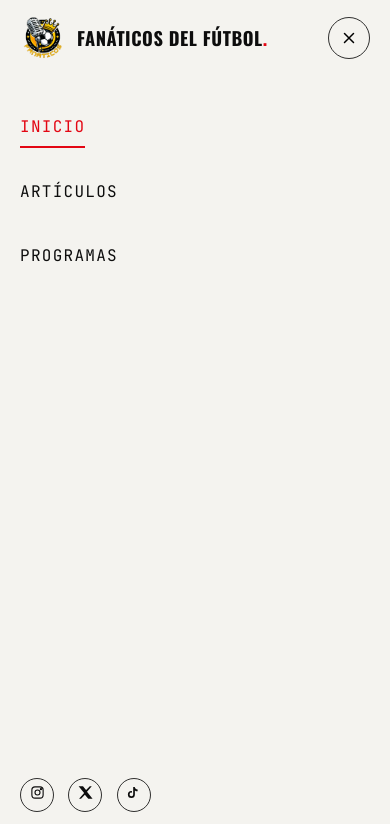
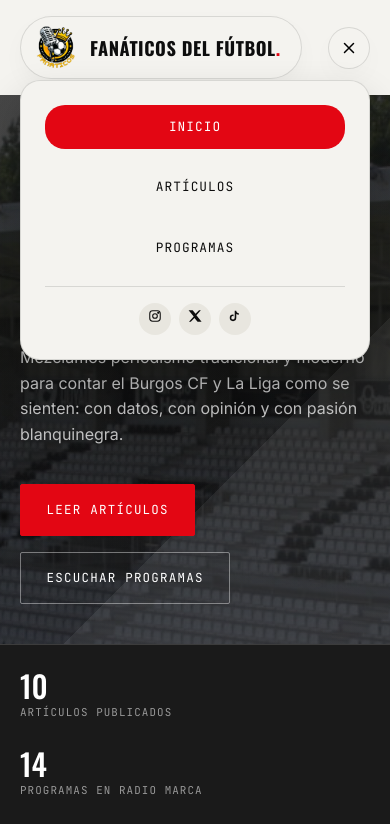
Before and after one commit to Samuuu07/fanaticos-del-futbol, a plain HTML site: page index.html in a window 390 px wide. Both pictures are taken after a click on the button "Abrir menú". Shown: the top 824 px of the page. Drawn offline with nearby package versions, Linux system fonts and the light colour scheme.

Commit message:
Cambio estetico i visual del header

```diff
--- a/css/styles.css
+++ b/css/styles.css
@@ -136,27 +136,41 @@ h4 {
 }
 
 /* ============================================================
-   HEADER
+   HEADER MODERNO EN CÁPSULAS FLOTANTES
    ============================================================ */
 .site-header {
   position: sticky;
   top: 0;
   z-index: 100;
-  background: var(--paper);
-  border-bottom: 1px solid var(--line-strong);
+  background: transparent;
+  padding: 1rem 0;
+  pointer-events: none;
+  /* Permite hacer clic detrás si es necesario, los hijos reactivarán los eventos */
 }
 
 .site-header .wrap {
   display: flex;
   align-items: center;
   justify-content: space-between;
-  height: 76px;
+  height: auto;
+  pointer-events: auto;
 }
 
+/* El logo se mantiene totalmente intacto pero con una pequeña cápsula sutil de fondo para integrarlo */
 .brand {
   display: flex;
   align-items: center;
   gap: 0.75rem;
+  background: var(--paper);
+  padding: 0.5rem 1.25rem 0.5rem 0.75rem;
+  border-radius: 50px;
+  box-shadow: 0 10px 30px -10px rgba(0, 0, 0, 0.08);
+  border: 1px solid var(--line);
+  transition: transform 0.2s var(--ease);
+}
+
+.brand:hover {
+  transform: translateY(-2px);
 }
 
 .brand-name {
@@ -171,10 +185,16 @@ h4 {
   color: var(--red);
 }
 
+/* Contenedor principal de la navegación convertido en una gran cápsula fluida */
 .main-nav {
   display: flex;
   align-items: center;
-  gap: clamp(1.25rem, 2.5vw, 2.5rem);
+  gap: 1.5rem;
+  background: var(--paper);
+  padding: 0.4rem 0.6rem 0.4rem 1.5rem;
+  border-radius: 50px;
+  box-shadow: 0 10px 30px -10px rgba(0, 0, 0, 0.08);
+  border: 1px solid var(--line);
 }
 
 .main-nav a {
@@ -182,37 +202,44 @@ h4 {
   font-size: 0.8rem;
   letter-spacing: 0.08em;
   text-transform: uppercase;
-  padding: 0.4rem 0;
-  border-bottom: 2px solid transparent;
-  transition: border-color 0.2s var(--ease), color 0.2s var(--ease);
+  padding: 0.4rem 0.8rem;
+  border-radius: 20px;
+  border-bottom: none;
+  /* Quitamos la línea recta antigua */
+  transition: background 0.2s var(--ease), color 0.2s var(--ease);
 }
 
 .main-nav a:hover,
 .main-nav a[aria-current="page"] {
-  border-color: var(--red);
-  color: var(--red);
+  background: var(--red);
+  color: var(--white);
+  border-color: transparent;
 }
 
+/* Las redes sociales integradas dentro de la misma estética redondeada */
 .header-social {
   display: flex;
   align-items: center;
-  gap: 0.9rem;
+  gap: 0.5rem;
+  margin-left: 0.5rem;
+  padding-left: 0.75rem;
+  border-left: 1px solid var(--line);
 }
 
 .header-social a {
-  width: 34px;
-  height: 34px;
-  border: 1px solid var(--line-strong);
+  width: 32px;
+  height: 32px;
+  background: var(--paper-dim);
+  border: none;
   border-radius: 50%;
   display: flex;
   align-items: center;
   justify-content: center;
-  transition: background 0.2s var(--ease), border-color 0.2s var(--ease), transform 0.2s var(--ease);
+  transition: background 0.2s var(--ease), transform 0.2s var(--ease);
 }
 
 .header-social a:hover {
   background: var(--red);
-  border-color: var(--red);
   transform: translateY(-2px);
 }
 
@@ -222,19 +249,20 @@ h4 {
 }
 
 .header-social svg {
-  width: 15px;
-  height: 15px;
+  width: 14px;
+  height: 14px;
 }
 
 .nav-toggle {
   display: none;
-  background: none;
-  border: 1px solid var(--line-strong);
+  background: var(--paper);
+  border: 1px solid var(--line);
   width: 42px;
   height: 42px;
   border-radius: 50%;
   align-items: center;
   justify-content: center;
+  box-shadow: 0 10px 30px -10px rgba(0, 0, 0, 0.08);
 }
 
 .nav-toggle svg {
@@ -245,27 +273,37 @@ h4 {
 @media (max-width: 860px) {
   .main-nav {
     position: fixed;
-    inset: 76px 0 0 0;
+    inset: 80px 1.25rem auto 1.25rem;
     background: var(--paper);
     flex-direction: column;
-    align-items: flex-start;
-    padding: 2rem clamp(1.25rem, 4vw, 2.5rem);
-    gap: 1.5rem;
-    transform: translateX(100%);
-    transition: transform 0.35s var(--ease);
+    align-items: stretch;
+    padding: 1.5rem;
+    gap: 1rem;
+    border-radius: 20px;
+    box-shadow: 0 20px 40px rgba(0, 0, 0, 0.2);
+    transform: translateY(-150%);
+    opacity: 0;
+    transition: transform 0.35s var(--ease), opacity 0.35s var(--ease);
+    pointer-events: auto;
   }
 
   .main-nav.open {
-    transform: translateX(0);
+    transform: translateY(0);
+    opacity: 1;
   }
 
   .main-nav a {
-    font-size: 1rem;
+    text-align: center;
+    padding: 0.75rem;
   }
 
   .header-social {
-    margin-top: auto;
-    padding-top: 2rem;
+    margin-left: 0;
+    padding-left: 0;
+    border-left: none;
+    border-top: 1px solid var(--line);
+    padding-top: 1rem;
+    justify-content: center;
   }
 
   .nav-toggle {
```
